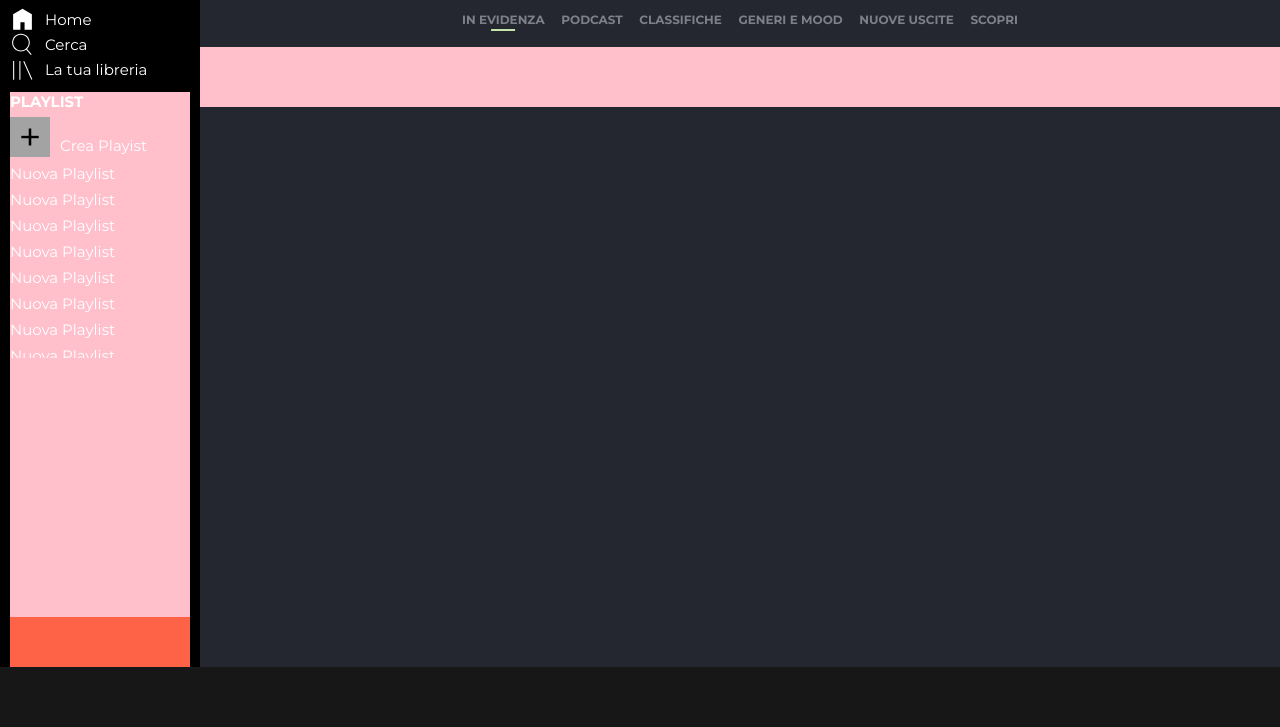
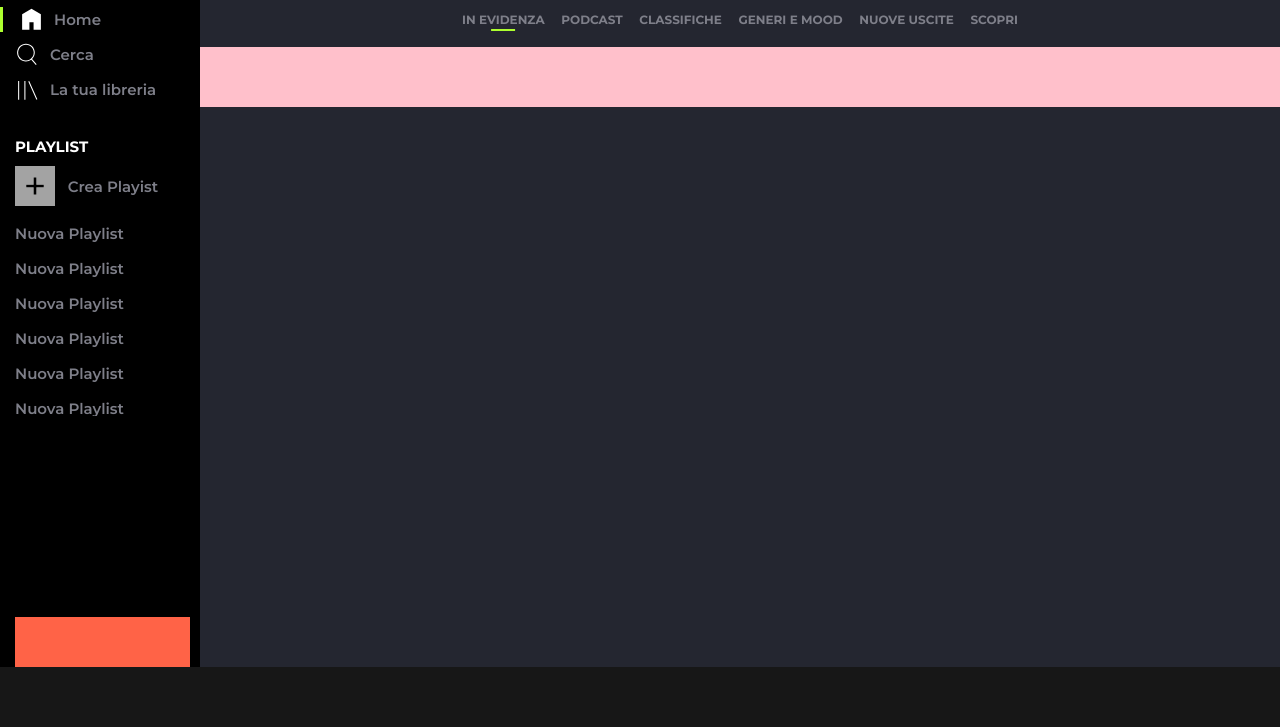
Before and after one commit to RenatoConfuorto/html-css-spotifyweb, a plain HTML site: page index.html in a window 1280 px wide. Shown: the part 73-800 px from the top of the page. Drawn offline with Linux system fonts and the light colour scheme.

Commit message:
Sidebar - playlist section completed

```diff
--- a/index.html
+++ b/index.html
@@ -17,7 +17,7 @@
 </head>
 <body>
     <!-- MAIN  -->
-    <main>
+    <main class="clearfix">
 
         <!-- aside menu  -->
         <aside class="sidebar">
@@ -30,7 +30,7 @@
                 <!-- side option  -->
                 <div class="side-options">
                     <ul class="option-list">
-                        <li><img src="img/home.svg" alt="Home icon"><a href="#">Home</a></li>
+                        <li class="active"><img src="img/home.svg" alt="Home icon"><a href="#">Home</a></li>
                         <li><img src="img/search.svg" alt="Search icon"><a href="#">Cerca</a></li>
                         <li><img src="img/libreria.svg" alt="Library icon"><a href="#">La tua libreria</a></li>
                     </ul>
@@ -39,7 +39,10 @@
                 <!-- playlist -->
                 <div class="playlist">
                     <h3 class="playlist-header">Playlist</h3>
-                    <a href="#"><span>+</span>Crea Playist</a>
+                    <div class="new-playlist">
+                        <span>+</span>
+                        <a href="#">Crea Playist</a>
+                    </div>
                         <div class="playlist-items">
                             <ul>
                                 <li><a href="#">Nuova Playlist</a></li>
--- a/style/style.css
+++ b/style/style.css
@@ -2,6 +2,8 @@
     --footer-height: 6rem;
     --sidebar-width: 200px;
     --cta-height: 7rem;
+
+    --main-text-color: #7e7f89;
 }
 /* RESET  */
 *{
@@ -30,26 +32,35 @@ img{
     transform: translate(-50%, -50%);
 }
 
+.clearfix::after{
+    content: "";
+    display: table;
+    clear: both;
+}
+
+body{
+    width: 100%;
+    height: 100vh;
+    overflow: hidden;
+}
 
 /* MAIN  */
 main{
-    /* background-color:red; */
-    /* debug: */
-    height: calc(100vh - var(--footer-height));
-    display: flex;
-    flex-direction: row;
+    width: 100%;
+    height: calc(100% - var(--footer-height));
 }
 
 /* aside  */
 .sidebar{
+    float: left;
     position: relative;
     background-color: black;
     height: 100%;
     width: var(--sidebar-width);
-    padding: 0 10px;
+    padding: 0 10px 0 15px;
     overflow: hidden;
 }
-
+/*SIDEBAR TOP SECTION*/
 .sidebar-top{
     display: flex;
     flex-direction: column;
@@ -58,9 +69,19 @@ main{
     min-height: 350px;
 }
 
+/*tag <a> common elements*/
+.sidebar-top a{
+    text-decoration: none;
+    color: var(--main-text-color);
+    font-size: 1.5rem;
+    font-weight: 600;
+}
+.sidebar-top a:hover{
+    color: white;
+}
+
+/*SPOTIFY LOGO*/
 .sidebar-top .logo{
-    /* background-color: blue; */
-    /* debug: */
     position: relative;
     height: 70px;
     margin-bottom: 10px;
@@ -69,8 +90,17 @@ main{
     width: 80%;
 }
 
+/*SIDE NAV ELEMENTS*/
+.sidebar-top .active::before{
+    content: "";
+    width: 1px;
+    height: 2.5rem;
+    border-left: 3px solid #adff2f;
+    position: relative;
+    right: 15px;
+}
 .sidebar-top .side-options{
-    margin-bottom: 10px;
+    margin-bottom: 25px;
 }
 .sidebar-top .side-options img{
     display: inline-block;
@@ -80,20 +110,17 @@ main{
 .sidebar-top .side-options li{
     display: flex;
     align-items: center;
+    margin-bottom: 10px;
 }
 .sidebar-top .side-options a{
     margin-left: 10px;
-    text-decoration: none;
-    color: white;
-    font-size: 1.5rem;
 }
 .sidebar-top .side-options a:hover{
-    font-weight: bold;
+    color: white;
 }
 
+/*PLAYLIST SECTION*/
 .sidebar-top .playlist{
-    background-color: pink;
-    /* debug: */
     overflow: hidden;
     flex-grow: 1;
 }
@@ -101,28 +128,22 @@ main{
     font-size: 1.5rem;
     color: white;
     text-transform: uppercase;
+    margin-bottom: 10px;
 }
-.sidebar-top .playlist-items{
-    /* height: 100px; */
-    /* debug:  */
+.sidebar-top .playlist-items{  /*ul*/
     height: 60%;
     max-height: 200px;
     overflow-y: auto;
 }
 .sidebar-top .playlist a{
-    /* background-color: red; */
-    /* debug: */
-    display: inline-block;
-    padding: 0.1rem 0;
-    margin-top: 5px;
-    text-decoration: none;
-    color: white;
-    font-size: 1.5rem;
+    line-height: 35px;
 }
-/* add icon with css */
-.sidebar-top .playlist a>span{
+.sidebar-top .new-playlist{
+    margin-bottom: 10px;
+}
+/* add + icon with css */
+.sidebar-top .new-playlist span{
     background-color: #a3a3a3;
-    /* debug: */
     margin-right: 10px;
     color: black;
     width: 40px;
@@ -131,8 +152,13 @@ main{
     display: inline-block;
     line-height: 40px;
     text-align: center;
+    vertical-align: middle;
+}
+.sidebar-top .new-playlist a{
+    vertical-align: middle;
 }
 
+/*PROFILE SECTION*/
 .sidebar .profile{
     background-color: tomato;
     /* debug: */
@@ -142,16 +168,18 @@ main{
 
 
 
-/* section  */
+/* SECTION  */
 section{
     background-color: #242630;
     /* debug: */
+    float: left;
     width: calc(100% - var(--sidebar-width));
     height: calc(100vh - var(--footer-height));
     overflow-y: auto;
 }
 
 /* main section  */
+/*UPGRADE CTA BANNER*/
 .upgrade-cta{
     display: flex;
     justify-content: flex-end;
@@ -178,10 +206,10 @@ section{
     transform: scale(1.1);
 }
 
-/* navigation bar  */
+/* NAVIGATION BAR  */
 nav{
     margin: 0 auto;
-    margin-top: 8.5rem;
+    margin-top: calc(var(--cta-height) + 1.5rem);
     text-align: center;
 }
 .nav-list li{
@@ -195,7 +223,7 @@ nav{
     text-transform: uppercase;
     font-size: 1.2rem;
     font-weight: bolder;
-    color: #7e7f89;
+    color: var(--main-text-color);
 }
 .nav-list li a:hover{
     color: white;
@@ -207,10 +235,11 @@ nav{
     right: 50%;
     transform: translateX(50%);
     width: 25%;
-    border-bottom: 2px solid #c6e5a8;
+    border-bottom: 2px solid #adff2f;
 }
 
-/* muisic section  */
+
+/* MUSIC SECTION  */
 .music{
     background-color: pink;
     height: 6rem;
@@ -219,6 +248,8 @@ nav{
     margin-top: 20px;
 }
 
+
+
 /* FOOTER  */
 footer{
     background-color: #171717;
```
